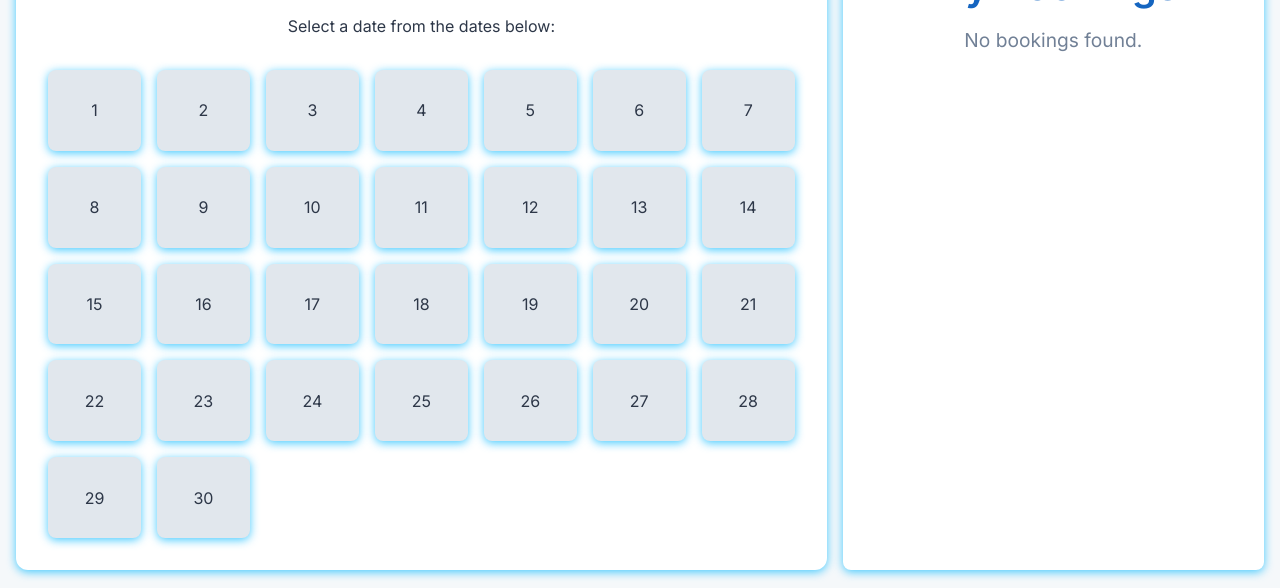
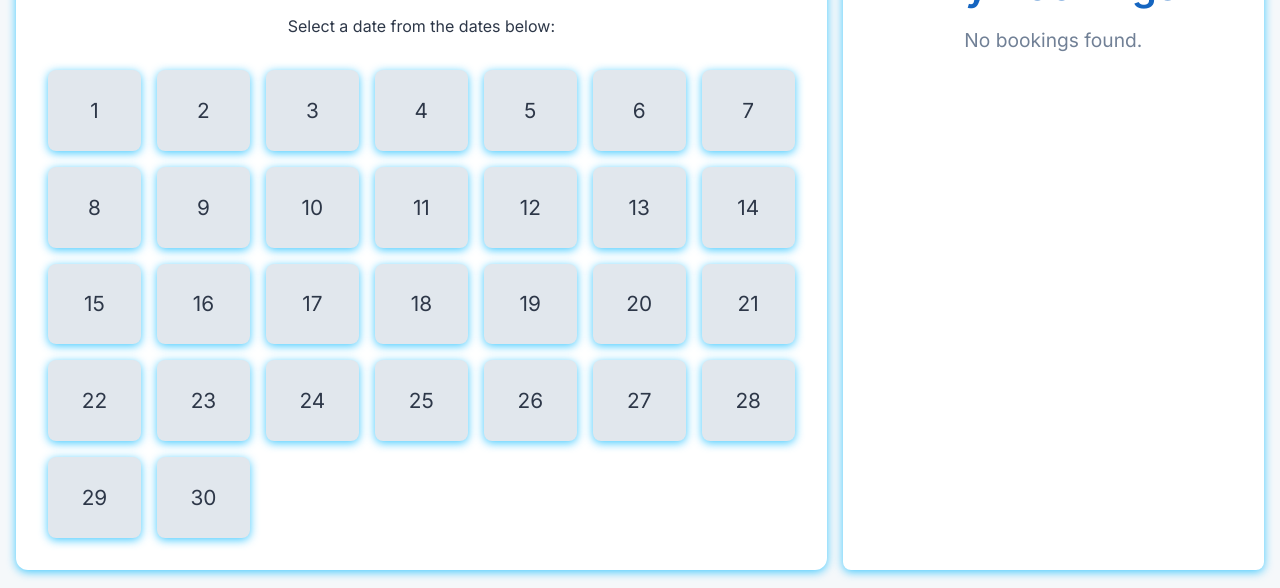
Before and after one commit to sumedhnvda/Navtar, a React (Vite) app: page /booking in a window 1280 px wide. Shown: the part 166-754 px from the top of the page. Built offline with nearby package versions, Linux system fonts and the light colour scheme; sample sign-in values are in the browser's storage.

Commit message:
minor UI changes

```diff
--- a/src/pages/BookingPage.css
+++ b/src/pages/BookingPage.css
@@ -41,7 +41,7 @@
   padding: 1rem;
   cursor: pointer;
   transition: all 0.3s ease;
-  font-size: 1rem;
+  font-size: 1.3rem;
   color: var(--text-primary);
   border-radius: 8px;
   background-attachment: fixed;
```
